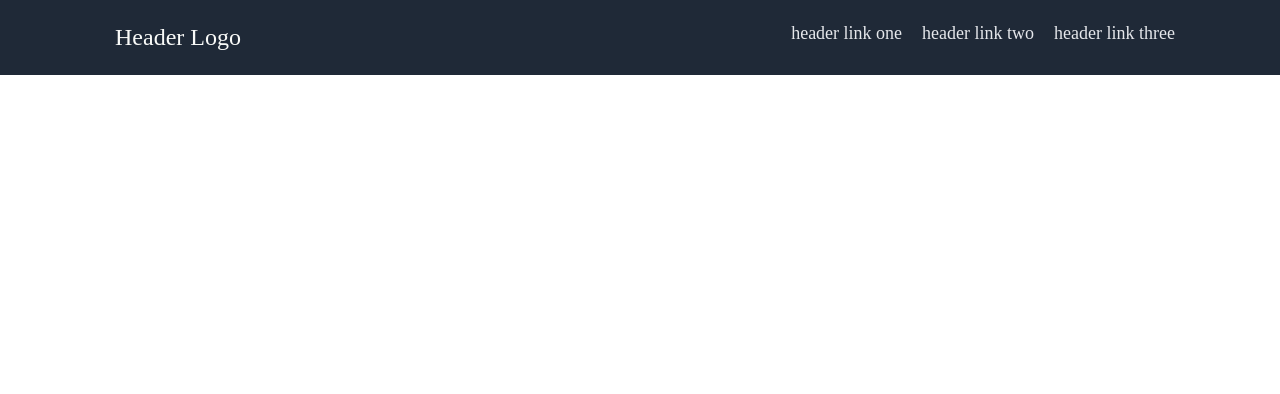
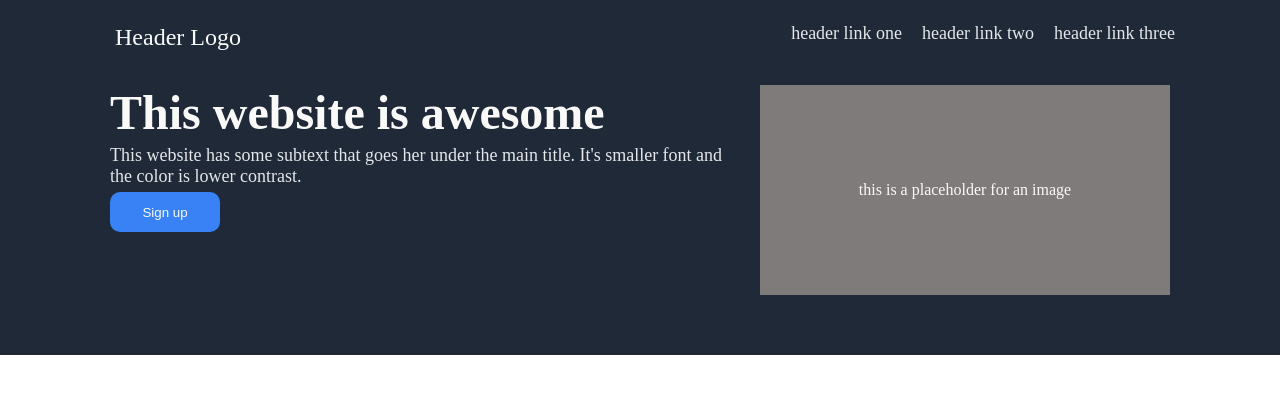
Before and after one commit to MihawkSolos/Landing-Page, a plain HTML site: page index.html in a window 1280 px wide. Drawn offline with Linux system fonts and the light colour scheme.

Commit message:
Added code for the upper section of the webpage in html and styled it in style.css.

```diff
--- a/index.html
+++ b/index.html
@@ -8,6 +8,7 @@
 </head>
 
 <body>
+    <div class="main-container">
         <div class="box1">
             <div class="header-container">
                 <div class="header-logo">
@@ -23,6 +24,23 @@
             </div>
         </div>
 
+        <div class="box2">
+            <div class="container1">
+                <div class="left">
+                    <div class="main-text">This website is awesome</div>
+                    <div class="text">This website has some subtext that
+                        goes her under the main title. It's smaller font
+                        and the color is lower contrast.</div>
+                    <button class="signup-button">Sign up</button>
+                </div>
+                <div class="right">
+                    <div class="image">this is a placeholder for an image</div>
+                </div>
+            </div>
+        </div>
 
+
+
+    </div>
 </body>
 </html>
--- a/style.css
+++ b/style.css
@@ -1,6 +1,8 @@
 * {
     font-style: 'Roboto', sans-serif;
 }
+
+/* Header section */
 
 body {
     height: 90vh;
@@ -41,3 +43,71 @@ ul {
     display: flex;
     gap: 20px;
 }
+
+/* Header section */
+
+/* Upper section */
+
+.box2 {
+    background-color: #1f2937;
+    padding-left: 100px;
+    padding-right: 100px;
+    padding-bottom: 50px;
+}
+
+.container1 {
+    display: flex;
+    justify-content: center;
+    gap: 20px;
+    padding: 10px;
+}
+
+.left {
+    display: flex;
+    flex-direction: column;
+    gap: 5px;
+}
+
+.main-text {
+    font-size: 48px;
+    color: #f9faf8;
+    font-weight: 900;
+}
+
+.text {
+    font-size: 18px;
+    color: #e5e7eb;
+}
+
+.image {
+    background-color: #807b7b;
+    height: 200px;
+    width: 400px;
+    padding: 5px;
+    color: #f9faf8;
+    display: flex;
+    justify-content: center;
+    align-items: center;
+    text-align: center;
+}
+
+.signup-button {
+    background-color: #3882f6;
+    border: none;
+    border-radius: 10px;
+    color: #f9faf8;
+
+    height: 40px;
+    width: 110px;
+    flex-grow: 0;
+}
+
+/* Upper section */
+
+
+/* Middle section */
+
+
+
+
+/* Middle section */
```
Lines whose indentation alone changed are shown as unchanged.
